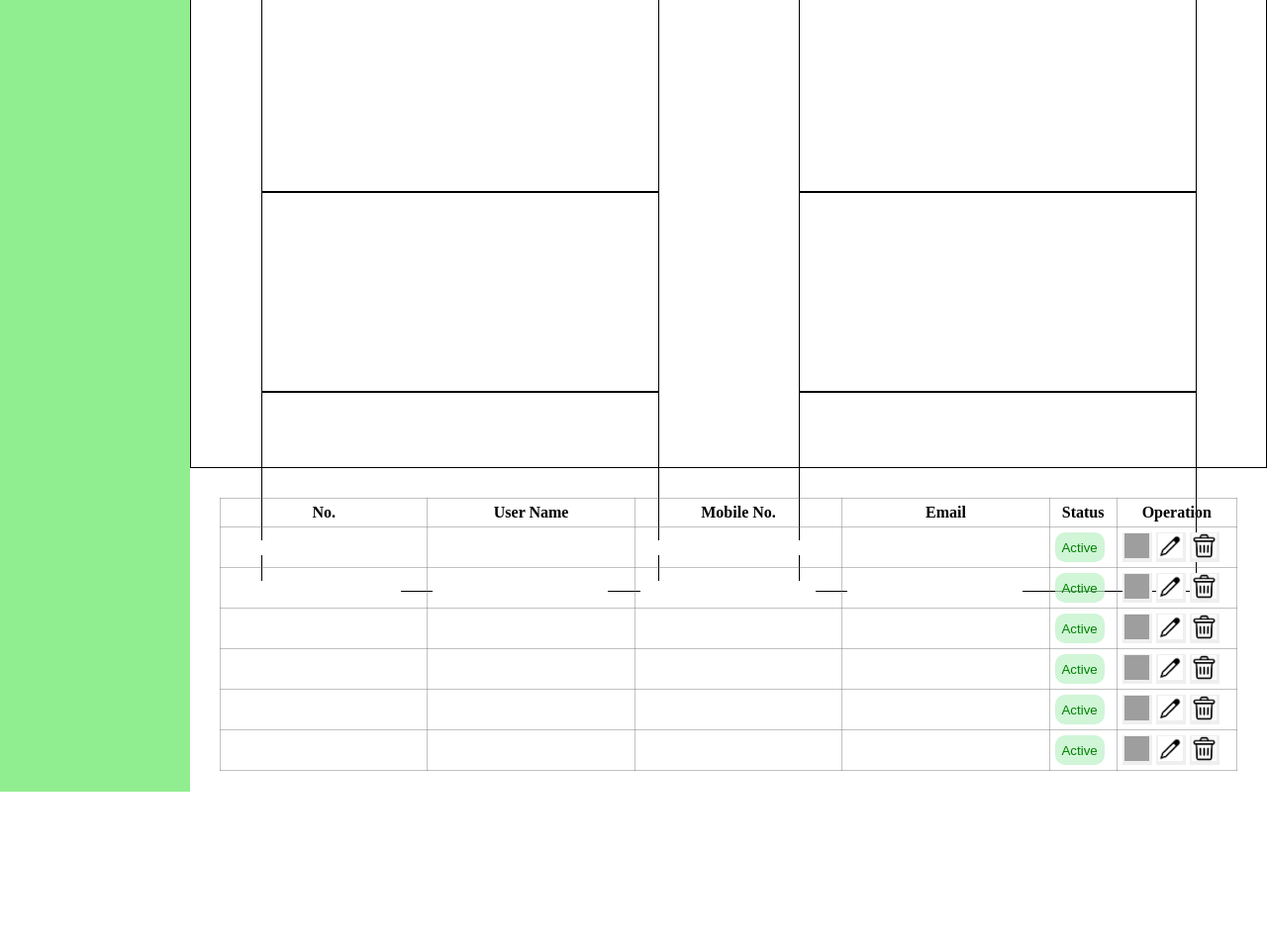
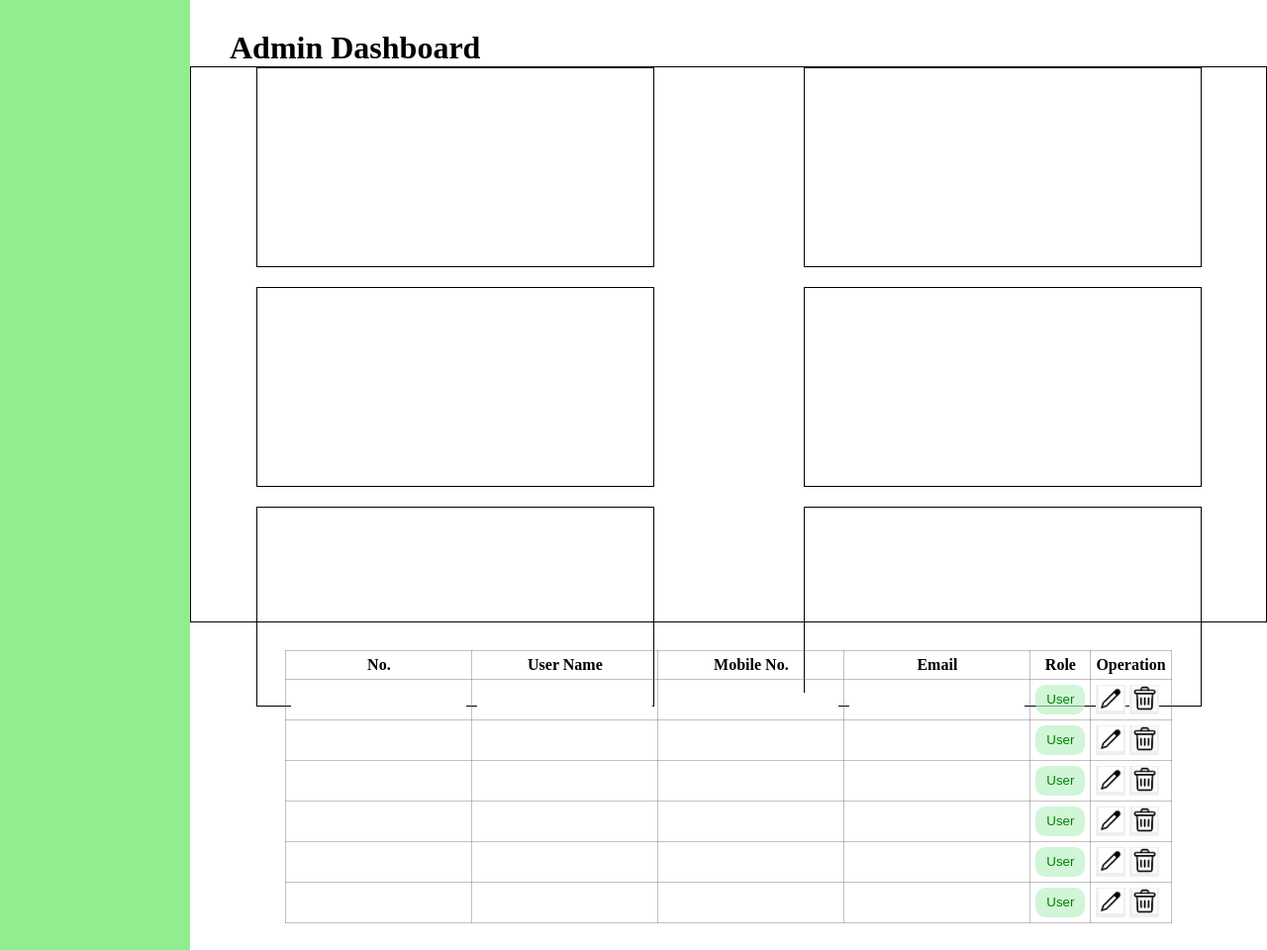
Before and after one commit to coder-Rit/Society-Management-Website, a PHP site: page /user_list.html in a window 1280 px wide. Shown: the whole page at 99% size. Before the commit the page ends 800 px from the top, so only its background shows below. Run offline with PHP 8.4, Linux system fonts and the light colour scheme; grey boxes are pictures that could not be loaded.

Commit message:
checking

```diff
--- a/user_list.css
+++ b/user_list.css
@@ -6,23 +6,26 @@ body{
     display: flex;
 }
 nav{
-    height: 100svh;
+    height: 120svh;
     width: 15svw;
     background-color: lightgreen    ;
 }
-
+h1{
+    margin: 30px 0px 0px 40px;
+}
 .container{
     width: 85svw;
-    height: 100svh;
+    height: 120svh;
     display: flex;
     flex-direction: column;
     justify-content: center;
 }
 .dash{
     border: 1px solid black;
-    height: 60svh;
+    height: 70svh;
     display: flex;
     justify-content: space-around;
+    gap: 20px;
     align-items: center;
     flex-wrap: wrap;
 }
@@ -31,8 +34,11 @@ nav{
     width: 400px;
     height: 200px;
 }
-table{
-    margin: 30px;
+.table{
+    height: 60svh;
+    display: flex;
+    justify-content: center;
+    align-items: center;
 }
 table, th,td{
     border-collapse: collapse;
@@ -54,6 +60,10 @@ button img{
 button:hover{
     transform: scale(1.1);
 }
+/* .stats{
+    display: flex;
+    justify-content: center;
+} */
 .status{
     border-radius: 10px;
     width: 50px;
--- a/user_list.html
+++ b/user_list.html
@@ -13,6 +13,7 @@
 
     </nav>
     <div class="container">
+        <h1>Admin Dashboard</h1>
         <div class="dash">
             <div class="box"></div>
             <div class="box"></div>
@@ -21,6 +22,7 @@
             <div class="box"></div>
             <div class="box"></div>
         </div>
+        <div class="table">
             <table>
                 <thead>
                     <tr>
@@ -28,7 +30,7 @@
                         <th>User Name</th>
                         <th>Mobile No.</th>
                         <th>Email</th>
-                    <th>Status</th>
+                        <th>Role</th>
                         <th>Operation</th>
                     </tr>
                 </thead>
@@ -38,8 +40,8 @@
                         <td><input type="text"></td>
                         <td><input type="text"></td>
                         <td><input type="text"></td>
-                    <td><button class="status" onclick="changeStatus()">Active</button></td>
-                    <td class="operation"><button><img src="Feature images/add_icon.jpg" alt=""></button>
+                        <td class="stats"><button class="status" onclick="changeStatus()">User</button></td>
+                        <td class="operation">
                             <button><img src="Feature images/edit_icon.png" alt=""></button>
                             <button><img src="Feature images/delete_icon.jpg" alt=""></button>
                         </td>
@@ -49,8 +51,8 @@
                         <td><input type="text"></td>
                         <td><input type="text"></td>
                         <td><input type="text"></td>
-                    <td><button class="status" onclick="changeStatus()">Active</button></td>
-                    <td class="operation"><button><img src="Feature images/add_icon.jpg" alt=""></button>
+                        <td class="stats"><button class="status" onclick="changeStatus()">User</button></td>
+                        <td class="operation">
                             <button><img src="Feature images/edit_icon.png" alt=""></button>
                             <button><img src="Feature images/delete_icon.jpg" alt=""></button>
                         </td>
@@ -60,8 +62,8 @@
                         <td><input type="text"></td>
                         <td><input type="text"></td>
                         <td><input type="text"></td>
-                    <td><button class="status" onclick="changeStatus()">Active</button></td>
-                    <td class="operation"><button><img src="Feature images/add_icon.jpg" alt=""></button>
+                        <td class="stats"><button class="status" onclick="changeStatus()">User</button></td>
+                        <td class="operation">
                             <button><img src="Feature images/edit_icon.png" alt=""></button>
                             <button><img src="Feature images/delete_icon.jpg" alt=""></button>
                         </td>
@@ -71,8 +73,8 @@
                         <td><input type="text"></td>
                         <td><input type="text"></td>
                         <td><input type="text"></td>
-                    <td><button class="status" onclick="changeStatus()">Active</button></td>
-                    <td class="operation"><button><img src="Feature images/add_icon.jpg" alt=""></button>
+                        <td class="stats"><button class="status" onclick="changeStatus()">User</button></td>
+                        <td class="operation">
                             <button><img src="Feature images/edit_icon.png" alt=""></button>
                             <button><img src="Feature images/delete_icon.jpg" alt=""></button>
                         </td>
@@ -82,8 +84,8 @@
                         <td><input type="text"></td>
                         <td><input type="text"></td>
                         <td><input type="text"></td>
-                    <td><button class="status" onclick="changeStatus()">Active</button></td>
-                    <td class="operation"><button><img src="Feature images/add_icon.jpg" alt=""></button>
+                        <td class="stats"><button class="status" onclick="changeStatus()">User</button></td>
+                        <td class="operation">
                             <button><img src="Feature images/edit_icon.png" alt=""></button>
                             <button><img src="Feature images/delete_icon.jpg" alt=""></button>
                         </td>
@@ -93,14 +95,16 @@
                         <td><input type="text"></td>
                         <td><input type="text"></td>
                         <td><input type="text"></td>
-                    <td><button class="status" onclick="changeStatus()">Active</button></td>
-                    <td class="operation"><button><img src="Feature images/add_icon.jpg" alt=""></button>
+                        <td class="stats"><button class="status" onclick="changeStatus()">User</button></td>
+                        <td class="operation">
                             <button><img src="Feature images/edit_icon.png" alt=""></button>
                             <button><img src="Feature images/delete_icon.jpg" alt=""></button>
                         </td>
                     </tr>
+
                 </tbody>
             </table>
+        </div>
     </div>
 </body>
 
--- a/user_list.js
+++ b/user_list.js
@@ -4,17 +4,19 @@ const btnClick = document.querySelector('.status');
 let changeStatus = function () {
     if(isClicked){
         btnClick.addEventListener('click', () => {
-            btnClick.innerText = "Inactive";
-            btnClick.style.backgroundColor = "rgba(240, 199, 185, 0.671)"
-            btnClick.style.color = "red";
+            btnClick.innerText = "Member";
+        });
+        isClicked = false;
+    }
+    else if(isClicked){
+        btnClick.addEventListener('click', () => {
+            btnClick.innerText = "Tenant";
         });
         isClicked = false;
     }
     else{
         btnClick.addEventListener('click', () => {
-            btnClick.innerText = "Active";
-            btnClick.style.backgroundColor = " rgba(185, 240, 196, 0.671)"
-            btnClick.style.color = "green";
+            btnClick.innerText = "User";
         });
         isClicked = true;
     }
```
Lines whose indentation alone changed are shown as unchanged.
